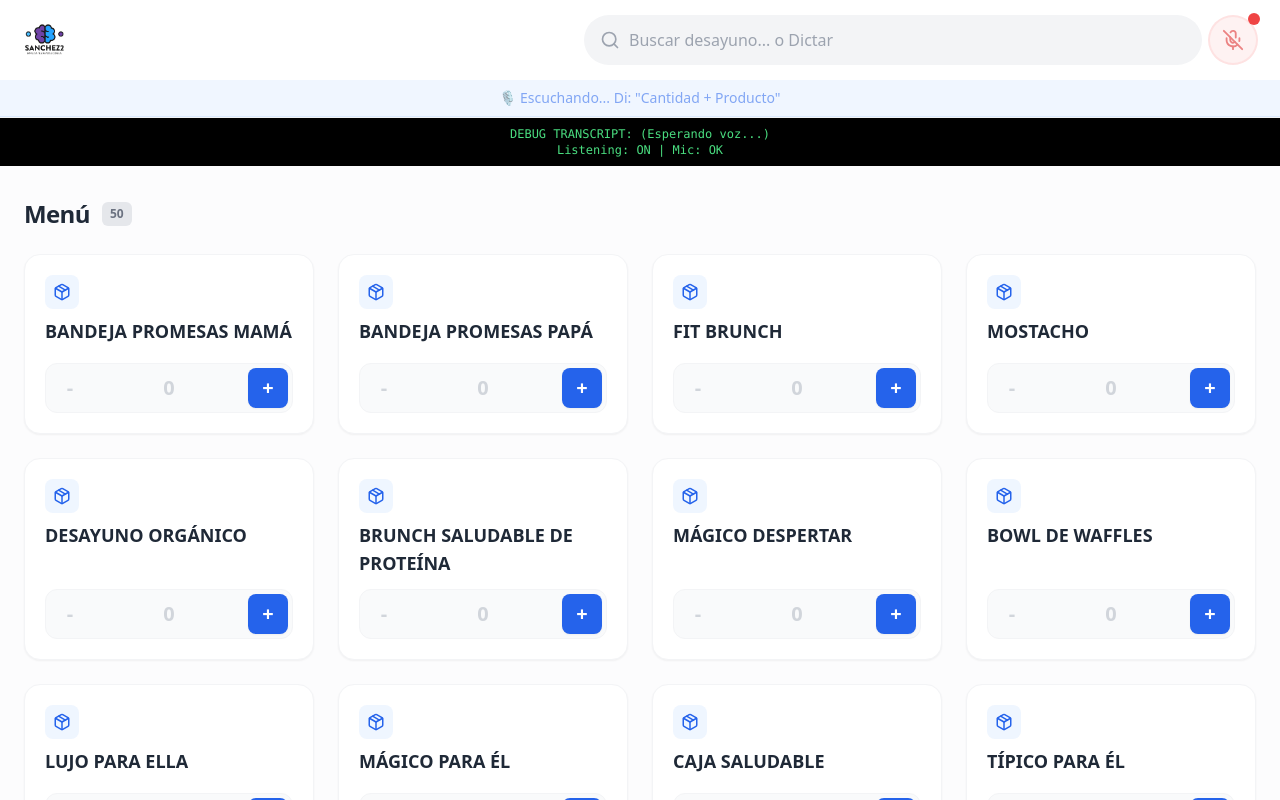
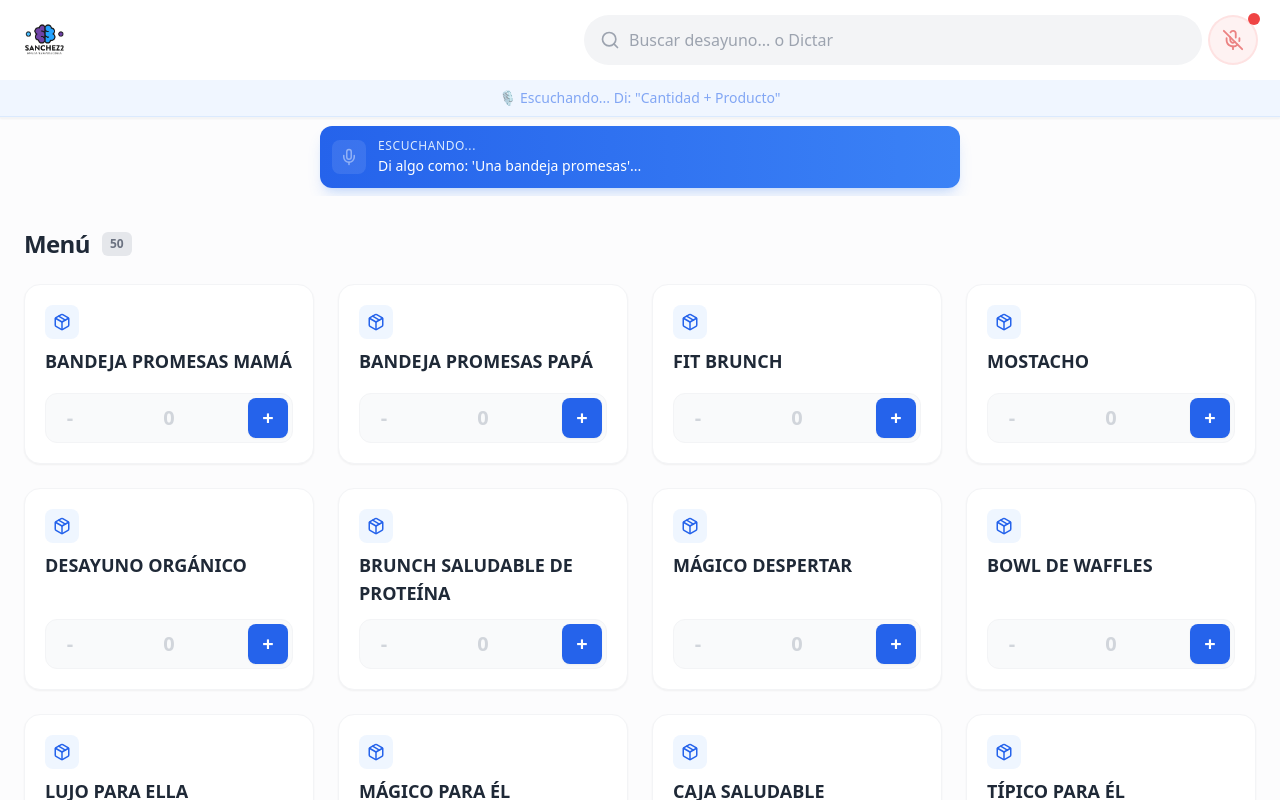
Before and after one commit to SANCHEZ2CO/macrosoft, a React (Vite) app: page / in a window 1280 px wide. Both pictures are taken after a click on the button 1232 px from the left and 40 px from the top of the page. Shown: the top 800 px of the page. Built offline with nearby package versions, Linux system fonts and the light colour scheme.

Commit message:
Feat: Add visual transcript UI and polish voice UX

```diff
--- a/src/App.jsx
+++ b/src/App.jsx
@@ -383,10 +383,34 @@ export default function App() {
                         )}
                     </header>
 
-                    {/* DEBUG PANEL - TEMPORARY */}
-                    <div className="bg-black text-green-400 p-2 text-xs font-mono text-center">
-                        DEBUG TRANSCRIPT: {transcript || "(Esperando voz...)"} <br />
-                        Listening: {listening ? "ON" : "OFF"} | Mic: {isMicrophoneAvailable ? "OK" : "Check"}
+                    {/* VISTA: DASHBOARD */}
+                    {/* ... (header content) ... */}
+
+                    {/* VISUAL TRANSCRIPT (Floating or Fixed) */}
+                    <div className={`transition-all duration-300 overflow-hidden ${listening || transcript ? 'max-h-20 opacity-100 py-2' : 'max-h-0 opacity-0 py-0'}`}>
+                        <div className="max-w-2xl mx-auto px-4">
+                            <div className="bg-gradient-to-r from-blue-600 to-blue-500 rounded-xl p-3 shadow-lg shadow-blue-500/20 flex items-center gap-3 text-white">
+                                <div className="bg-white/20 p-2 rounded-lg animate-pulse">
+                                    <Mic size={18} />
+                                </div>
+                                <div className="flex-1 min-w-0">
+                                    <p className="text-xs text-blue-100 font-medium uppercase tracking-wider mb-0.5">
+                                        {listening ? "Escuchando..." : "Procesando..."}
+                                    </p>
+                                    <p className="text-sm font-medium truncate">
+                                        {transcript || "Di algo como: 'Una bandeja promesas'..."}
+                                    </p>
+                                </div>
+                                {transcript && (
+                                    <button
+                                        onClick={resetTranscript}
+                                        className="p-1.5 hover:bg-white/20 rounded-lg transition-colors"
+                                    >
+                                        <X size={14} />
+                                    </button>
+                                )}
+                            </div>
+                        </div>
                     </div>
 
                     <main className="max-w-7xl mx-auto px-4 sm:px-6 py-6 sm:py-8">
```
